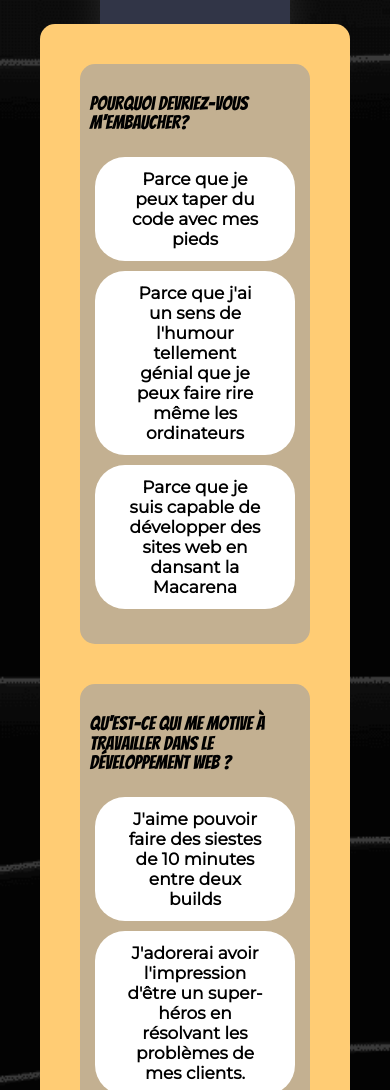
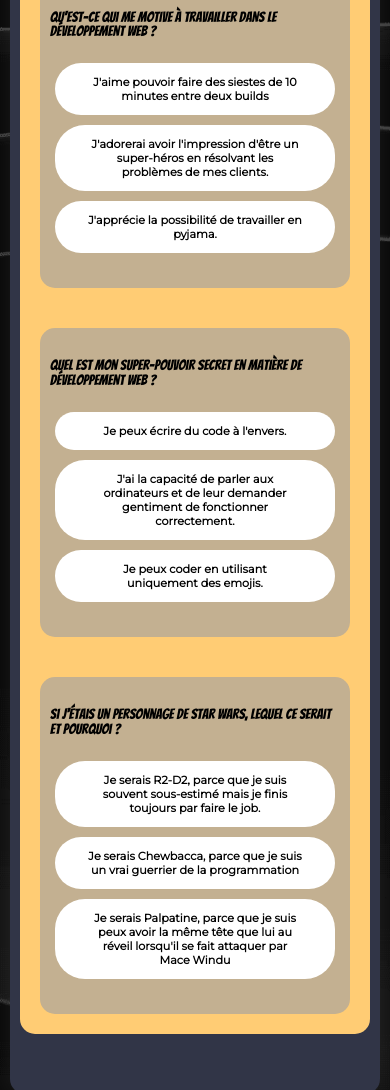
Before and after one commit to Claire-Trucy/Hire-me, a React app: page / in a window 390 px wide. Shown: the part 896-1986 px from the top of the page. Built offline with nearby package versions, Linux system fonts and the light colour scheme.

Commit message:
component quizz responsive

```diff
--- a/src/components/Quizz/styles.scss
+++ b/src/components/Quizz/styles.scss
@@ -83,3 +83,28 @@
         }
     }
 }
+@media screen and (max-width: 800px) {
+    .quizz_container {
+        margin: 0 -90px;
+
+        &_title h6 {
+            font-size: 1em;
+        }
+
+        &_title h3 {
+            font-size: 1.9em;
+        }
+
+        &_questions {
+            padding: 0;
+
+            & p {
+                font-size: 0.9em;
+            }
+
+            & button {
+                font-size: 0.7em;
+            }
+        }
+    }
+}
```
